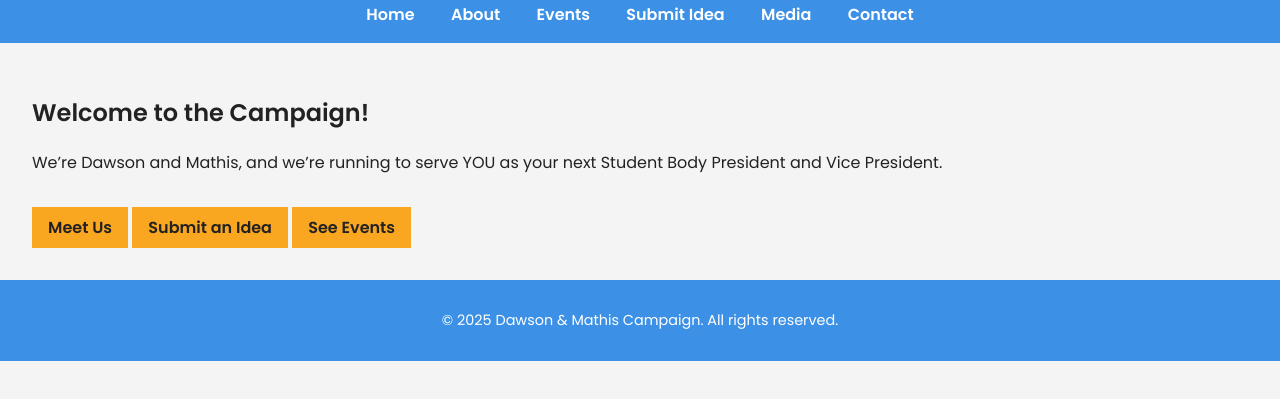
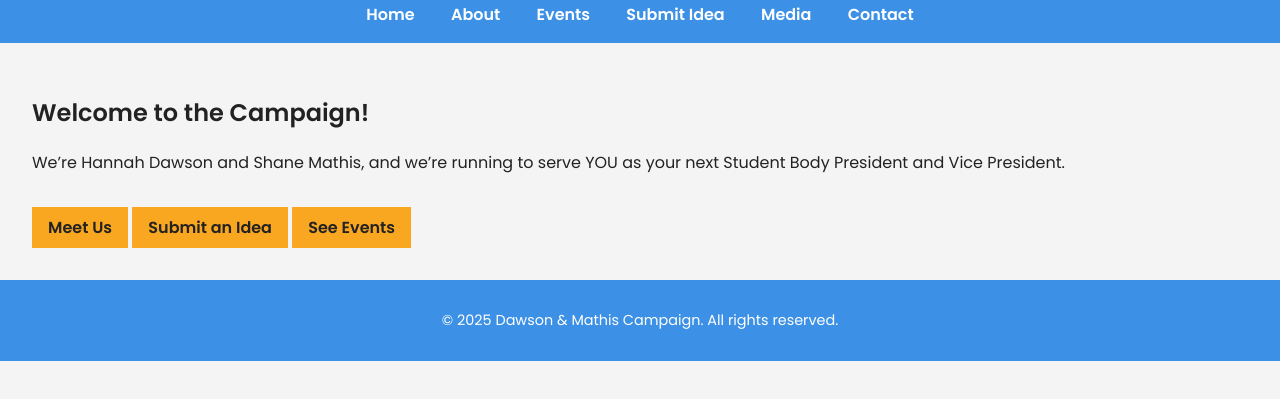
Before and after one commit to Shortballer2/CSU-SGA, a plain HTML site: page index.html in a window 1280 px wide. Shown: the part 105-504 px from the top of the page. Drawn offline with Linux system fonts and the light colour scheme.

Commit message:
Update index.html

```diff
--- a/index.html
+++ b/index.html
@@ -28,7 +28,7 @@
   <!-- Main Content -->
   <main>
     <h2>Welcome to the Campaign!</h2>
-    <p>We’re Dawson and Mathis, and we’re running to serve YOU as your next Student Body President and Vice President.</p>
+    <p>We’re Hannah Dawson and Shane Mathis, and we’re running to serve YOU as your next Student Body President and Vice President.</p>
     <a href="about.html" class="button">Meet Us</a>
     <a href="submit.html" class="button">Submit an Idea</a>
     <a href="events.html" class="button">See Events</a>
```
